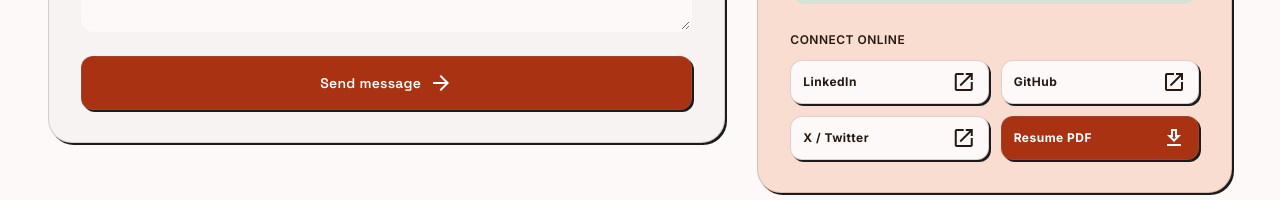
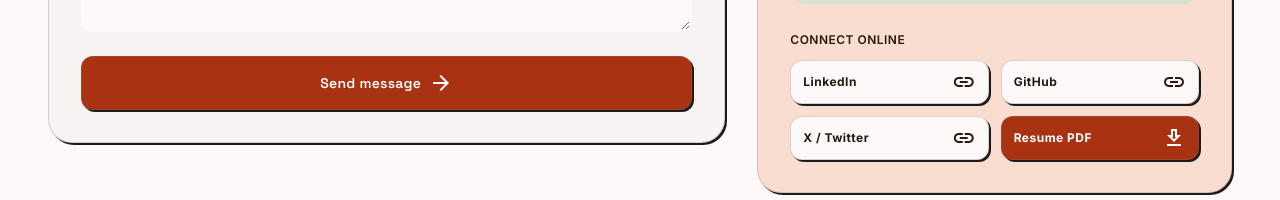
Before and after one commit to MichellyNonatto/portifolio-michelly, a Next.js app: page / in a window 1280 px wide. Shown: the part 3066-3266 px from the top of the page. Built offline with nearby package versions, Linux system fonts and the light colour scheme; no server answers; the database is empty; what tailwindcss-animated would draw is missing.

Commit message:
fix: adjusted link and CI

```diff
--- a/src/components/sections/contact/contact-section.tsx
+++ b/src/components/sections/contact/contact-section.tsx
@@ -117,7 +117,7 @@ export async function ContactSection() {
                     aria-hidden="true"
                     className="material-icons-outlined text-base"
                   >
-                    open_in_new
+                    link
                   </span>
                 </a>
               ))}
--- a/src/components/sections/projects/projects-grid.tsx
+++ b/src/components/sections/projects/projects-grid.tsx
@@ -116,7 +116,6 @@ export function ProjectsGrid({ projects, labels, locale }: ProjectsGridProps) {
                   target="_blank"
                   rel="noopener noreferrer"
                   variant="primary"
-                  icon="open_in_new"
                   className="min-h-11 flex-1 focus-visible:outline-2 focus-visible:outline-offset-2 focus-visible:outline-primary"
                 >
                   {labels.liveDemo}
@@ -128,7 +127,7 @@ export function ProjectsGrid({ projects, labels, locale }: ProjectsGridProps) {
                 target="_blank"
                 rel="noopener noreferrer"
                 variant="secondary"
-                icon="open_in_new"
+                icon="link"
                 className="min-h-11 flex-1 focus-visible:outline-2 focus-visible:outline-offset-2 focus-visible:outline-primary"
               >
                 {labels.github}
```
